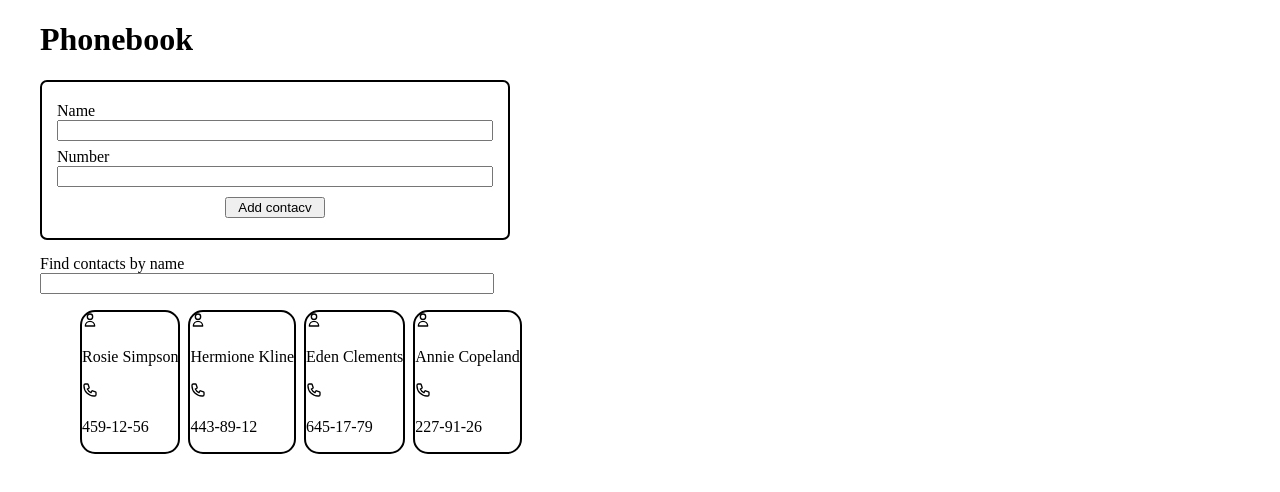
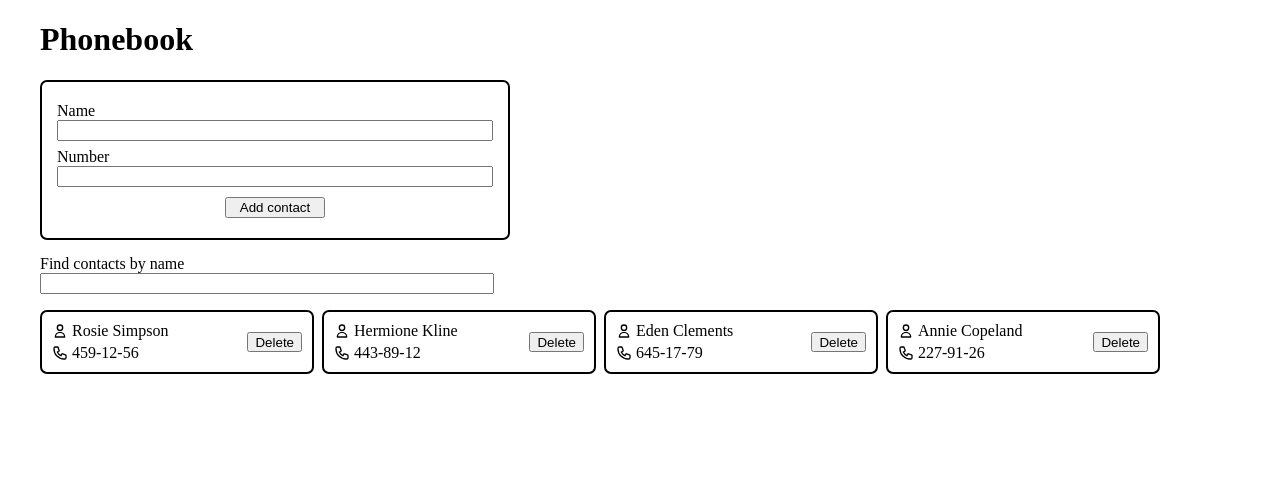
Before and after one commit to JohnRealy/goit-react-hw-03, a React (Vite) app: page / in a window 1280 px wide. Shown: the top 492 px of the page. Built offline with nearby package versions, Linux system fonts and the light colour scheme.

Commit message:
Bug fixed

```diff
--- a/src/components/ContactForm/ContactForm.jsx
+++ b/src/components/ContactForm/ContactForm.jsx
@@ -19,7 +19,7 @@ export default function ContactForm() {
       <Field type="text" name="username" id={usernameId} className={css.name}/>
       <label htmlFor={numId}>Number</label>
       <Field type="number" name="number" id={numId}/>
-    <button type="submit" className={css.btn}>Add contacv</button>
+    <button type="submit" className={css.btn}>Add contact</button>
     </Form>
   </Formik>
   </div>;
--- a/src/components/ContactList/ContactList.jsx
+++ b/src/components/ContactList/ContactList.jsx
@@ -5,8 +5,11 @@ import css from './ContactList.module.css';
 export default function ContactList({users}) {
   return <ul className={css.list}>
     {users.map(user=>(<li key={user.id} className={css.listItem}>
-      <div><HiOutlineUser/><p>{user.name}</p></div>
-      <div><HiOutlinePhone /><p>{user.number}</p></div>
+      <div className={css.listInfo}>
+       <div className={css.listWrap}><HiOutlineUser/><p>{user.name}</p></div>
+       <div className={css.listWrap}><HiOutlinePhone /><p>{user.number}</p></div>
+      </div>
+      <button type='button' className={css.btn}>Delete</button>
     </li>))}
   </ul>;
 }
--- a/src/components/ContactList/ContactList.module.css
+++ b/src/components/ContactList/ContactList.module.css
@@ -1,12 +1,41 @@
 .list{
     list-style: none;
     display: flex;
-    flex-direction: row;
+    flex-wrap: wrap;
     gap:8px ;
-    width: ;
+    padding: 0;
 }
 
 .listItem{
     border: 2px solid black;
-    border-radius: 15px;
+    display: flex;
+    justify-content: space-between;
+    border-radius: 7px;
+    width: 250px;
+    padding: 0 10px;
 }
+
+.listInfo{
+    padding: 10px 0;
+    display: flex;
+    flex-direction: column;
+
+    gap: 4px;
+}
+
+.listWrap{
+    display: flex;
+    align-items: center;
+    gap:4px;
+}
+
+.listWrap p {
+    margin: 0;
+}
+
+.btn{
+    display: block;
+    height: 20px;
+    margin-top: auto;
+    margin-bottom: auto;
+}
```
